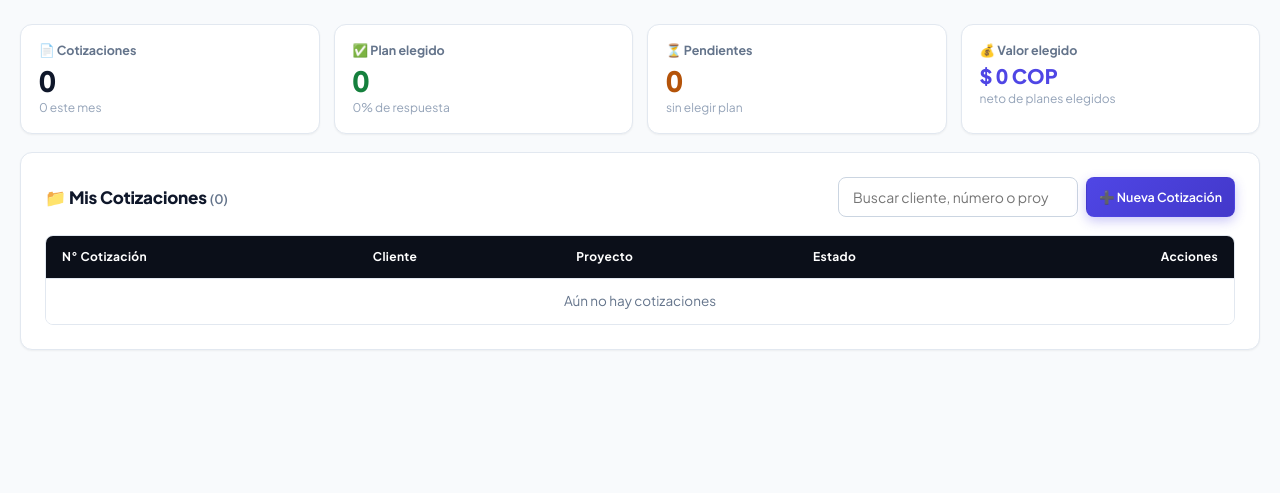
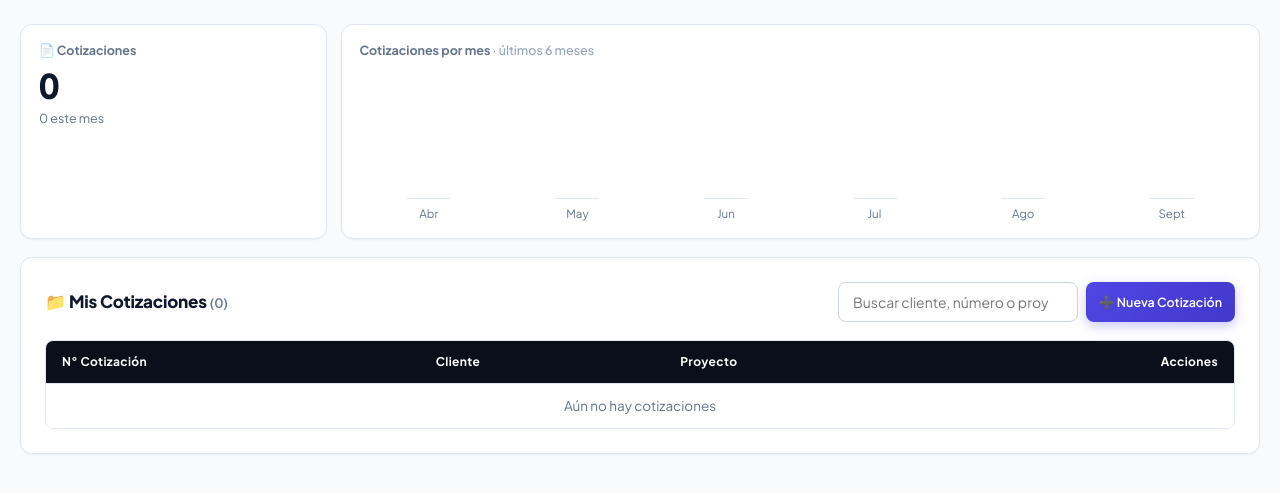
Before and after one commit to DiegoandresGO/coti, a Python web app: template templates/admin.html in a window 1280 px wide. Shown: the part 85-578 px from the top of the page. Run offline with Jinja, Linux system fonts and the light colour scheme; the template is opened without the code that fills it: most values are stand-ins (such as "Sample title", 1, 10 or a date in 2020).

Commit message:
Resumen con total de cotizaciones y gráfica por mes; quitar estado del listado
Co-Authored-By: Claude Opus 5 <noreply@anthropic.com>

```diff
--- a/templates/admin.html
+++ b/templates/admin.html
@@ -9,50 +9,36 @@
     @media (max-width: 640px) { .hide-xs { display: none; } }
 
     /* Resumen del listado */
-    .dash-grid { display: grid; grid-template-columns: repeat(4, minmax(0, 1fr)); gap: 14px; margin-bottom: 18px; }
+    .dash-grid { display: grid; grid-template-columns: minmax(200px, 1fr) minmax(0, 3fr); gap: 14px; margin-bottom: 18px; }
     .dash-card { background: #FFFFFF; border: 1px solid var(--slate-200); border-radius: var(--radius-md); padding: 16px 18px; box-shadow: var(--shadow-sm); min-width: 0; }
     .dash-label { font-size: 12.5px; font-weight: 700; color: var(--slate-500); }
-    .dash-value { font-size: 28px; font-weight: 800; color: var(--slate-900); line-height: 1.2; margin-top: 4px; font-variant-numeric: tabular-nums; }
-    .dash-money { font-size: 20px; overflow-wrap: anywhere; color: var(--primary); }
-    .dash-sub { font-size: 12px; color: var(--slate-400); margin-top: 2px; }
-    .status-pill { display: inline-block; font-size: 11.5px; font-weight: 700; padding: 3px 9px; border-radius: 999px; white-space: nowrap; }
-    .status-ok { background: #D1FAE5; color: #047857; }
-    .status-wait { background: #FEF3C7; color: #B45309; }
-    @media (max-width: 900px) { .dash-grid { grid-template-columns: repeat(2, minmax(0, 1fr)); } }
+    .dash-value { font-size: 34px; font-weight: 800; color: var(--slate-900); line-height: 1.2; margin-top: 6px; font-variant-numeric: tabular-nums; }
+    .dash-sub { font-size: 12.5px; color: var(--slate-500); margin-top: 2px; }
+
+    /* Gráfica de barras: cotizaciones por mes */
+    .month-chart { display: grid; grid-template-columns: repeat(6, minmax(0, 1fr)); gap: 10px; align-items: end; height: 132px; margin-top: 30px; }
+    .month-col { display: flex; flex-direction: column; align-items: center; justify-content: flex-end; height: 100%; min-width: 0; position: relative; cursor: default; }
+    .month-count { font-size: 12px; font-weight: 700; color: var(--slate-600); font-variant-numeric: tabular-nums; margin-bottom: 4px; min-height: 16px; }
+    .month-track { width: 100%; max-width: 44px; flex: 1; display: flex; align-items: flex-end; border-bottom: 1px solid var(--slate-200); }
+    .month-bar { width: 100%; background: #6366F1; border-radius: 4px 4px 0 0; min-height: 0; transition: height 0.35s ease, background 0.15s; }
+    .month-bar.is-current { background: #4F46E5; }
+    .month-col:hover .month-bar { background: #4338CA; }
+    .month-name { font-size: 11.5px; color: var(--slate-500); margin-top: 6px; text-transform: capitalize; white-space: nowrap; }
+    .month-tip { position: absolute; bottom: calc(100% - 8px); left: 50%; transform: translateX(-50%); background: var(--dark-900, #0B0F19); color: #FFFFFF;
+      font-size: 12px; padding: 5px 9px; border-radius: 6px; white-space: nowrap; pointer-events: none; opacity: 0; transition: opacity 0.12s; z-index: 5; }
+    .month-tip { visibility: hidden; }
+    .month-col:hover .month-tip, .month-col:focus .month-tip { opacity: 1; visibility: visible; }
+    /* Tooltips de los extremos alineados hacia adentro para no salirse de la pantalla */
+    .month-col:first-child .month-tip { left: 0; transform: none; }
+    .month-col:last-child .month-tip { left: auto; right: 0; transform: none; }
+    .month-chart { overflow: visible; }
+    .dash-chart-card { overflow: hidden; }
+    @media (max-width: 760px) { .dash-grid { grid-template-columns: 1fr; } }
     @media (max-width: 640px) {
       .dash-grid { gap: 10px; }
       .dash-card { padding: 12px 14px; }
-      .dash-value { font-size: 22px; }
-      .dash-money { font-size: 16px; }
-    }
-
-    /* Diálogos propios (reemplazan confirm/alert del navegador) */
-    .ui-dialog-backdrop {
-      position: fixed; inset: 0; z-index: 2000;
-      background: rgba(11, 15, 25, 0.55); backdrop-filter: blur(3px);
-      display: flex; align-items: center; justify-content: center; padding: 16px;
-      animation: uiFade 0.15s ease-out;
-    }
-    .ui-dialog {
-      width: 100%; max-width: 420px; background: #FFFFFF; border-radius: 16px;
-      border: 1px solid var(--slate-200); box-shadow: 0 25px 50px rgba(0, 0, 0, 0.25);
-      padding: 24px; animation: uiPop 0.18s ease-out;
-    }
-    .ui-dialog-icon {
-      width: 44px; height: 44px; border-radius: 12px; display: flex; align-items: center; justify-content: center;
-      font-size: 22px; margin-bottom: 14px; background: var(--primary-light);
-    }
-    .ui-dialog.danger .ui-dialog-icon { background: #FFE4E6; }
-    .ui-dialog-title { font-size: 17px; font-weight: 800; color: var(--slate-900); margin-bottom: 6px; }
-    .ui-dialog-message { font-size: 14px; color: var(--slate-600); line-height: 1.55; white-space: pre-line; }
-    .ui-dialog-actions { display: flex; justify-content: flex-end; gap: 10px; margin-top: 22px; flex-wrap: wrap; }
-    .ui-dialog.danger .btn-primary { background: linear-gradient(135deg, #E11D48 0%, #BE123C 100%); box-shadow: 0 4px 12px rgba(225, 29, 72, 0.3); }
-    @keyframes uiFade { from { opacity: 0; } to { opacity: 1; } }
-    @keyframes uiPop { from { opacity: 0; transform: translateY(8px) scale(0.98); } to { opacity: 1; transform: none; } }
-    @media (max-width: 640px) {
-      .ui-dialog-backdrop { align-items: flex-end; padding: 0; }
-      .ui-dialog { max-width: none; border-radius: 16px 16px 0 0; padding: 20px 18px calc(18px + env(safe-area-inset-bottom)); }
-      .ui-dialog-actions .btn { flex: 1; }
+      .dash-value { font-size: 26px; }
+      .month-chart { gap: 6px; height: 118px; }
     }
   </style>
 </head>
@@ -89,20 +75,9 @@
         <div class="dash-value" id="dashTotal">0</div>
         <div class="dash-sub" id="dashMonth">0 este mes</div>
       </div>
-      <div class="dash-card">
-        <div class="dash-label">✅ Plan elegido</div>
-        <div class="dash-value" id="dashChosen" style="color: var(--emerald-700);">0</div>
-        <div class="dash-sub" id="dashRate">0% de respuesta</div>
-      </div>
-      <div class="dash-card">
-        <div class="dash-label">⏳ Pendientes</div>
-        <div class="dash-value" id="dashPending" style="color: #B45309;">0</div>
-        <div class="dash-sub">sin elegir plan</div>
-      </div>
-      <div class="dash-card">
-        <div class="dash-label">💰 Valor elegido</div>
-        <div class="dash-value dash-money" id="dashValue">$ 0</div>
-        <div class="dash-sub">neto de planes elegidos</div>
+      <div class="dash-card dash-chart-card">
+        <div class="dash-label">Cotizaciones por mes <span style="font-weight: 500; color: var(--slate-400);">· últimos 6 meses</span></div>
+        <div class="month-chart" id="monthChart" role="img" aria-label="Cotizaciones creadas por mes"></div>
       </div>
     </div>
 
@@ -122,7 +97,6 @@
               <th>N° Cotización</th>
               <th>Cliente</th>
               <th>Proyecto</th>
-              <th>Estado</th>
               <th style="text-align: right;">Acciones</th>
             </tr>
           </thead>
@@ -775,18 +749,38 @@
     }
 
     function renderDashboard() {
-      const total = quotesList.length;
       const now = new Date();
-      const monthKey = `${now.getFullYear()}-${String(now.getMonth() + 1).padStart(2, '0')}`;
-      const thisMonth = quotesList.filter(x => String(x.created_at || '').startsWith(monthKey)).length;
-      const chosen = quotesList.filter(x => x.client_selected_at);
-      const value = chosen.reduce((sum, x) => sum + (parseFloat(x.neto) || 0), 0);
-      document.getElementById('dashTotal').textContent = total;
-      document.getElementById('dashMonth').textContent = `${thisMonth} este mes`;
-      document.getElementById('dashChosen').textContent = chosen.length;
-      document.getElementById('dashRate').textContent = `${total ? Math.round(chosen.length * 100 / total) : 0}% de respuesta`;
-      document.getElementById('dashPending').textContent = total - chosen.length;
-      document.getElementById('dashValue').textContent = formatCOP(value);
+      const keyOf = (d) => `${d.getFullYear()}-${String(d.getMonth() + 1).padStart(2, '0')}`;
+      const counts = {};
+      quotesList.forEach(x => {
+        const k = String(x.created_at || '').slice(0, 7);
+        if (k) counts[k] = (counts[k] || 0) + 1;
+      });
+
+      document.getElementById('dashTotal').textContent = quotesList.length;
+      document.getElementById('dashMonth').textContent = `${counts[keyOf(now)] || 0} este mes`;
+
+      // Últimos 6 meses, del más antiguo al actual
+      const months = [];
+      for (let i = 5; i >= 0; i--) {
+        const d = new Date(now.getFullYear(), now.getMonth() - i, 1);
+        months.push({ key: keyOf(d), date: d, count: counts[keyOf(d)] || 0 });
+      }
+      const max = Math.max(1, ...months.map(m => m.count));
+      const chart = document.getElementById('monthChart');
+      chart.innerHTML = months.map((m, i) => {
+        const short = m.date.toLocaleDateString('es-CO', { month: 'short' }).replace('.', '');
+        const long = m.date.toLocaleDateString('es-CO', { month: 'long', year: 'numeric' });
+        const pct = Math.round(m.count / max * 100);
+        const current = i === months.length - 1;
+        const label = `${m.count} ${m.count === 1 ? 'cotización' : 'cotizaciones'}`;
+        return `<div class="month-col" tabindex="0" aria-label="${long}: ${label}">
+          <div class="month-tip">${long}: <strong>${label}</strong></div>
+          <div class="month-count">${m.count || ''}</div>
+          <div class="month-track"><div class="month-bar ${current ? 'is-current' : ''}" style="height: ${pct}%"></div></div>
+          <div class="month-name">${short}</div>
+        </div>`;
+      }).join('');
     }
 
     function renderQuotesList() {
@@ -797,7 +791,7 @@
       document.getElementById('quotesCount').textContent = `(${quotesList.length})`;
       renderDashboard();
       if (!rows.length) {
-        tbody.innerHTML = `<tr><td colspan="5" style="text-align: center; color: var(--slate-500);">${quotesList.length ? 'Sin resultados' : 'Aún no hay cotizaciones'}</td></tr>`;
+        tbody.innerHTML = `<tr><td colspan="4" style="text-align: center; color: var(--slate-500);">${quotesList.length ? 'Sin resultados' : 'Aún no hay cotizaciones'}</td></tr>`;
         return;
       }
       tbody.innerHTML = rows.map(x => {
@@ -807,9 +801,6 @@
           <td><strong style="color: var(--primary);">${escapeHtml(x.id)}</strong><br><span style="font-size: 12px; color: var(--slate-500);">${escapeHtml(x.quote_date)}</span></td>
           <td><strong>${escapeHtml(x.client_name || '—')}</strong><br><span style="font-size: 12px; color: var(--slate-500);">${escapeHtml(x.client_company)}</span></td>
           <td>${escapeHtml(x.project_title)}</td>
-          <td>${x.client_selected_at
-            ? `<span class="status-pill status-ok">✔ Plan elegido</span><br><span style="font-size: 12px; color: var(--slate-500);">${escapeHtml(x.selected_plan)}</span>`
-            : '<span class="status-pill status-wait">⏳ Pendiente</span>'}</td>
           <td style="text-align: right;">
             <div style="display: inline-flex; gap: 6px; flex-wrap: wrap; justify-content: flex-end;">
               <button type="button" class="btn btn-secondary btn-sm" onclick="openQuotation(decodeURIComponent('${id}'))">✏️ Editar</button>
```
